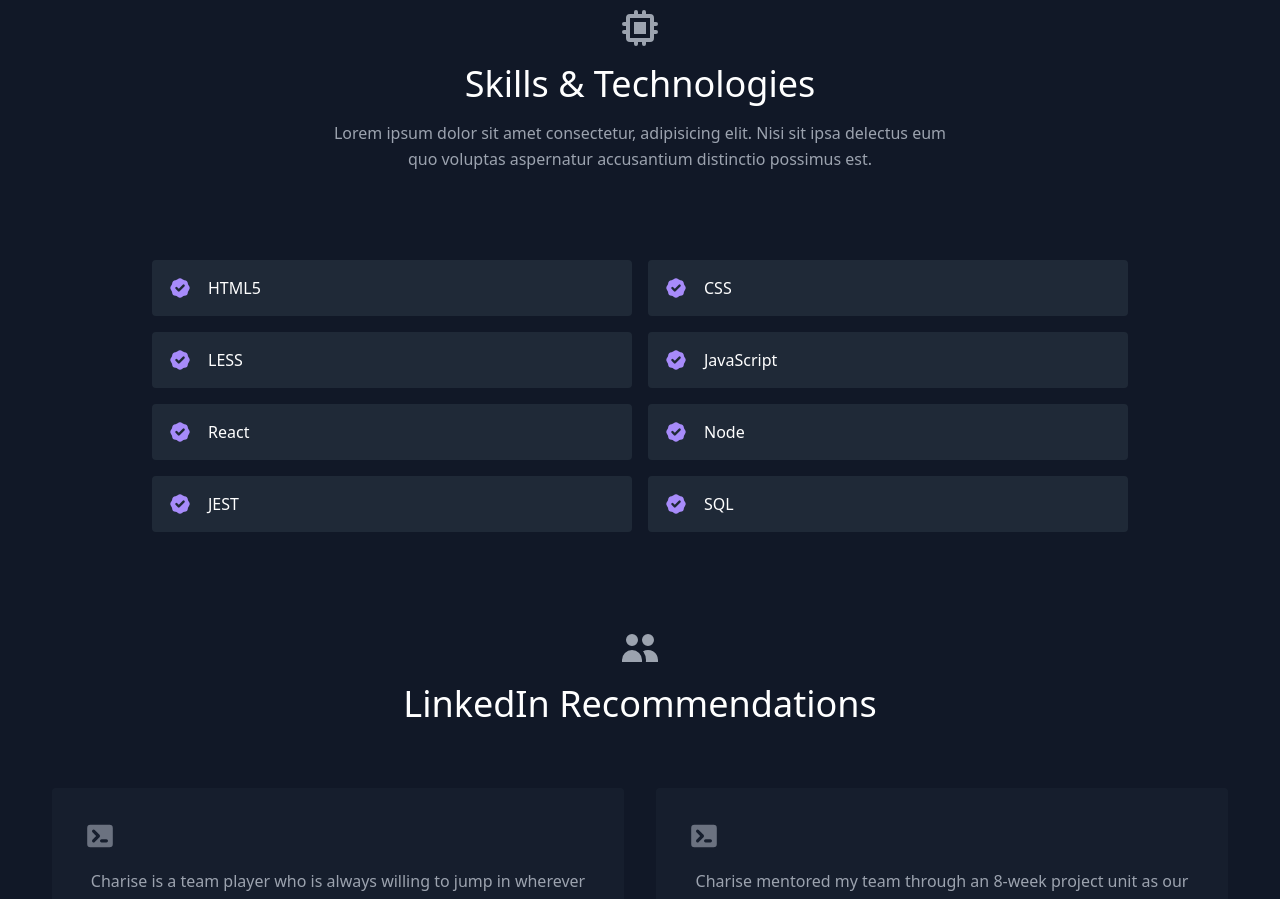
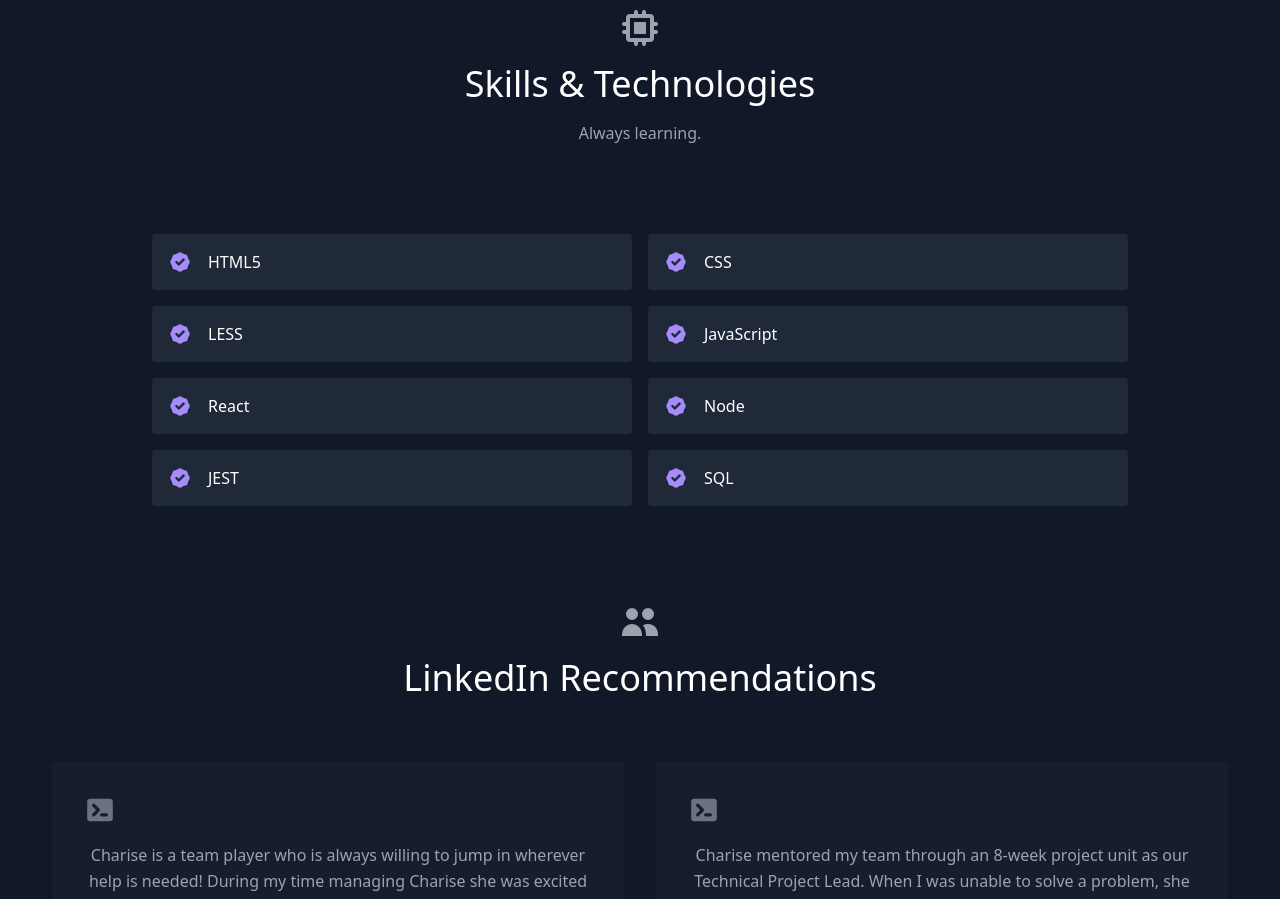
Before and after one commit to charisearter/my-portfolio-v2, a React (Create React App) app: page / in a window 1280 px wide. Shown: the part 1380-2279 px from the top of the page. Built offline with nearby package versions, Linux system fonts and the light colour scheme.

Commit message:
edited SKills text

```diff
--- a/src/components/Skills.js
+++ b/src/components/Skills.js
@@ -12,9 +12,7 @@
 						Skills &amp; Technologies
 					</h1>
 					<p className='text-base leading-relaxed xl:w-2/4 lg:w-3/4 mx-auto'>
-						Lorem ipsum dolor sit amet consectetur, adipisicing elit. Nisi sit
-						ipsa delectus eum quo voluptas aspernatur accusantium distinctio
-						possimus est.
+						Always learning.
 					</p>
 				</div>
 				<div className='flex flex-wrap lg:w-4/5 sm:mx-auto sm:mb-2 -mx-2'>
```
